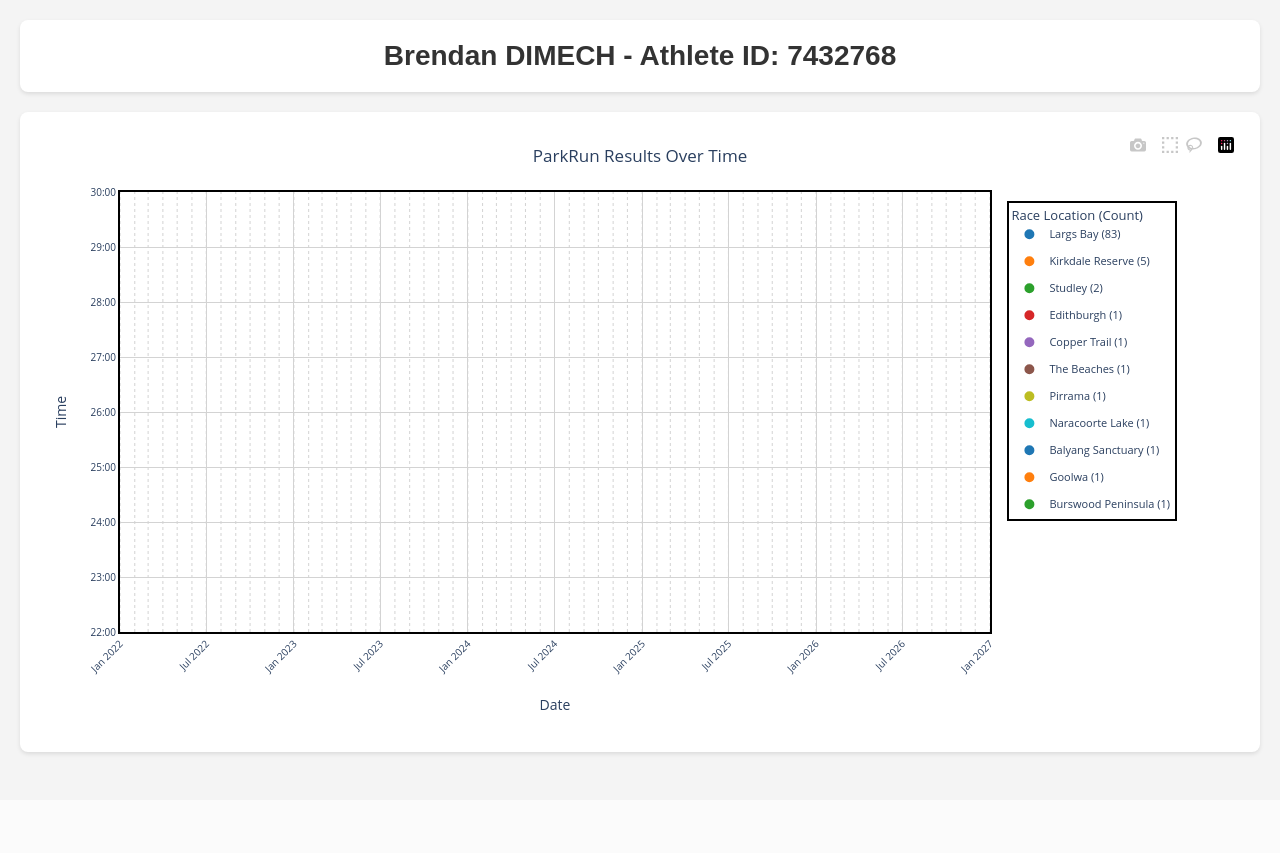
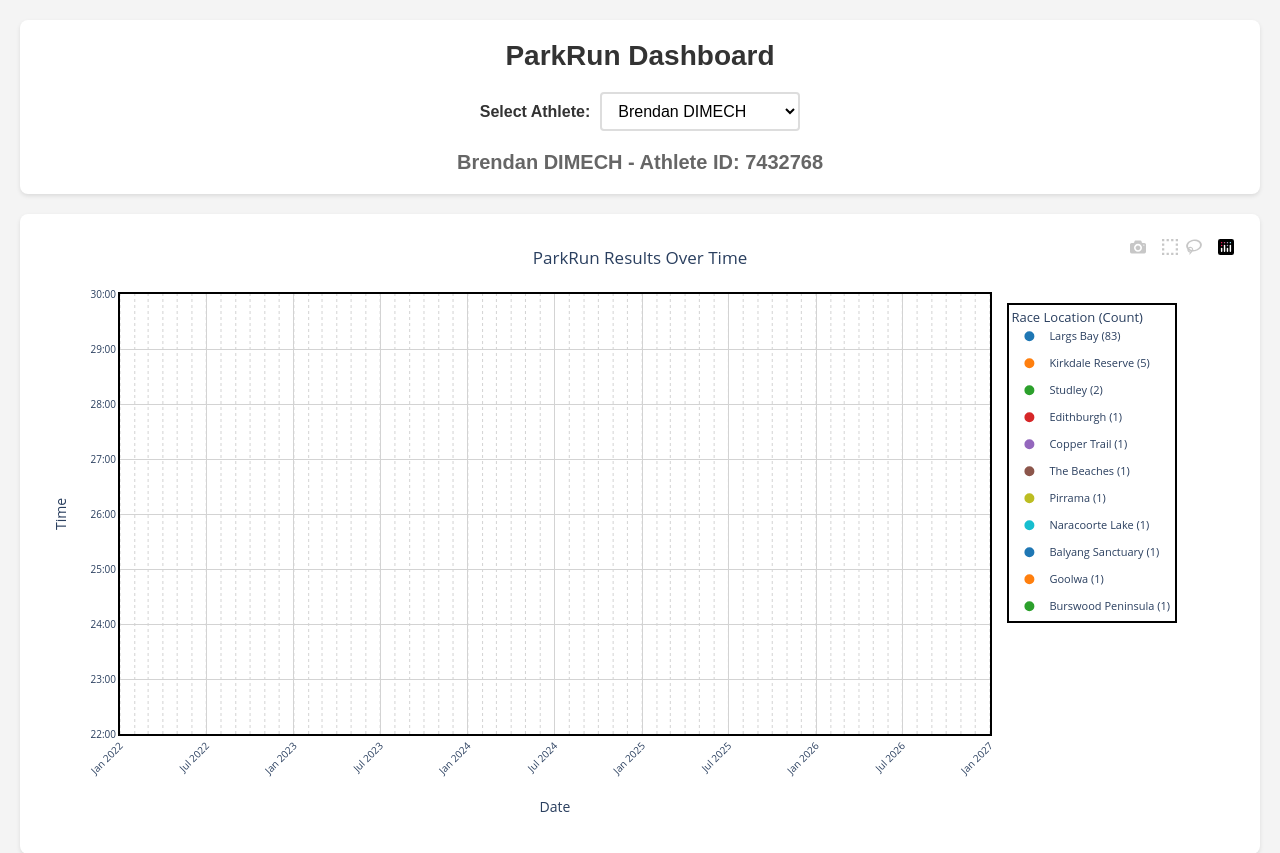
Before and after one commit to bdimech/ParkRun, a Flask app: page / in a window 1280 px wide. Shown: the top 853 px of the page. Before the commit the page ends 756 px from the top, so only its background shows below. Run offline with Flask 3, Linux system fonts and the light colour scheme; some libraries are stand-ins or nearby versions.

Commit message:
Add athlete selection dropdown to dashboard
Implement dropdown selector to switch between multiple athletes configured in athletes.csv. Dashboard now supports viewing results for any athlete with graceful handling when no results exist.

Changes:
- Add dropdown selector in header to choose between athletes
- Filter results by selected athlete_id URL parameter
- Default to first athlete if none selected
- Handle empty results with user-friendly message
- Add three athletes to athletes.csv (Brendan, Charlie, Kylie)
- Style dropdown with hover and focus effects

Resolves #5

Co-Authored-By: Claude Sonnet 4.5 <noreply@anthropic.com>

```diff
--- a/dashboard/routes.py
+++ b/dashboard/routes.py
@@ -1,5 +1,5 @@
 from flask import Blueprint, render_template, request, current_app
-from dashboard.data_loader import load_parkrun_data, get_athlete_info
+from dashboard.data_loader import load_parkrun_data, get_athlete_info, load_athletes_config
 from dashboard.charts import create_results_chart
 
 bp = Blueprint('main', __name__)
@@ -15,16 +15,43 @@ def index():
     elif request.args.get('update') == '1':
         auto_update = True
 
+    # Load all athletes
+    athletes_df = load_athletes_config()
+
+    # Get selected athlete_id from URL parameter
+    selected_athlete_id = request.args.get('athlete_id', type=str)
+
+    # If no athlete selected, default to the first one
+    if selected_athlete_id is None and not athletes_df.empty:
+        selected_athlete_id = str(athletes_df.iloc[0]['parkrun_id'])
+
     # Load ParkRun data (optionally fetching latest from web)
     df = load_parkrun_data(auto_update=auto_update)
+
+    # Filter data for selected athlete if AthleteID column exists
+    if 'AthleteID' in df.columns and selected_athlete_id:
+        df = df[df['AthleteID'].astype(str) == selected_athlete_id]
 
     # Get athlete information
     athlete_info = get_athlete_info(df)
 
-    # Create chart
-    chart_html = create_results_chart(df)
+    # If we have a selected_athlete_id, use it to get the correct name from athletes_df
+    if selected_athlete_id and not athletes_df.empty:
+        athlete_row = athletes_df[athletes_df['parkrun_id'].astype(str) == selected_athlete_id]
+        if not athlete_row.empty:
+            athlete_info['name'] = athlete_row.iloc[0]['name']
+            athlete_info['id'] = selected_athlete_id
+
+    # Check if there are any results
+    if df.empty:
+        chart_html = '<div class="no-results">No results available for this athlete.</div>'
+    else:
+        # Create chart
+        chart_html = create_results_chart(df)
 
     return render_template('index.html',
                           athlete_name=athlete_info['name'],
                           athlete_id=athlete_info['id'],
+                          athletes=athletes_df.to_dict('records'),
+                          selected_athlete_id=selected_athlete_id,
                           chart_html=chart_html)
--- a/data/athletes.csv
+++ b/data/athletes.csv
@@ -1,2 +1,4 @@
 name,parkrun_id
 Brendan DIMECH,7432768
+Charlie GORDON,1930614
+Kylie EGAN, 7830731
--- a/static/style.css
+++ b/static/style.css
@@ -25,8 +25,47 @@ h1 {
 }
 
 .dashboard-header h1 {
-    margin: 0;
+    margin: 0 0 20px 0;
     font-size: 28px;
+}
+
+.dashboard-header h2 {
+    margin: 20px 0 0 0;
+    font-size: 20px;
+    color: #666;
+}
+
+.athlete-selector {
+    margin: 20px 0;
+    display: flex;
+    align-items: center;
+    justify-content: center;
+    gap: 10px;
+}
+
+.athlete-selector label {
+    font-size: 16px;
+    font-weight: bold;
+    color: #333;
+}
+
+.athlete-selector select {
+    padding: 8px 12px;
+    font-size: 16px;
+    border: 2px solid #ddd;
+    border-radius: 4px;
+    background-color: white;
+    cursor: pointer;
+    min-width: 200px;
+}
+
+.athlete-selector select:hover {
+    border-color: #999;
+}
+
+.athlete-selector select:focus {
+    outline: none;
+    border-color: #4CAF50;
 }
 
 .dashboard-content {
@@ -40,3 +79,13 @@ h1 {
     width: 100%;
     min-height: 600px;
 }
+
+.no-results {
+    text-align: center;
+    padding: 60px 20px;
+    font-size: 18px;
+    color: #666;
+    background-color: #f9f9f9;
+    border-radius: 8px;
+    border: 2px dashed #ddd;
+}
--- a/templates/index.html
+++ b/templates/index.html
@@ -9,7 +9,21 @@
 <body>
     <div class="container">
         <header class="dashboard-header">
-            <h1>{{ athlete_name }} - Athlete ID: {{ athlete_id }}</h1>
+            <h1>ParkRun Dashboard</h1>
+
+            <div class="athlete-selector">
+                <label for="athlete-select">Select Athlete:</label>
+                <select id="athlete-select" onchange="window.location.href='?athlete_id=' + this.value">
+                    {% for athlete in athletes %}
+                    <option value="{{ athlete.parkrun_id }}"
+                            {% if athlete.parkrun_id|string == selected_athlete_id %}selected{% endif %}>
+                        {{ athlete.name }}
+                    </option>
+                    {% endfor %}
+                </select>
+            </div>
+
+            <h2>{{ athlete_name }} - Athlete ID: {{ athlete_id }}</h2>
         </header>
 
         <div class="dashboard-content">
```
